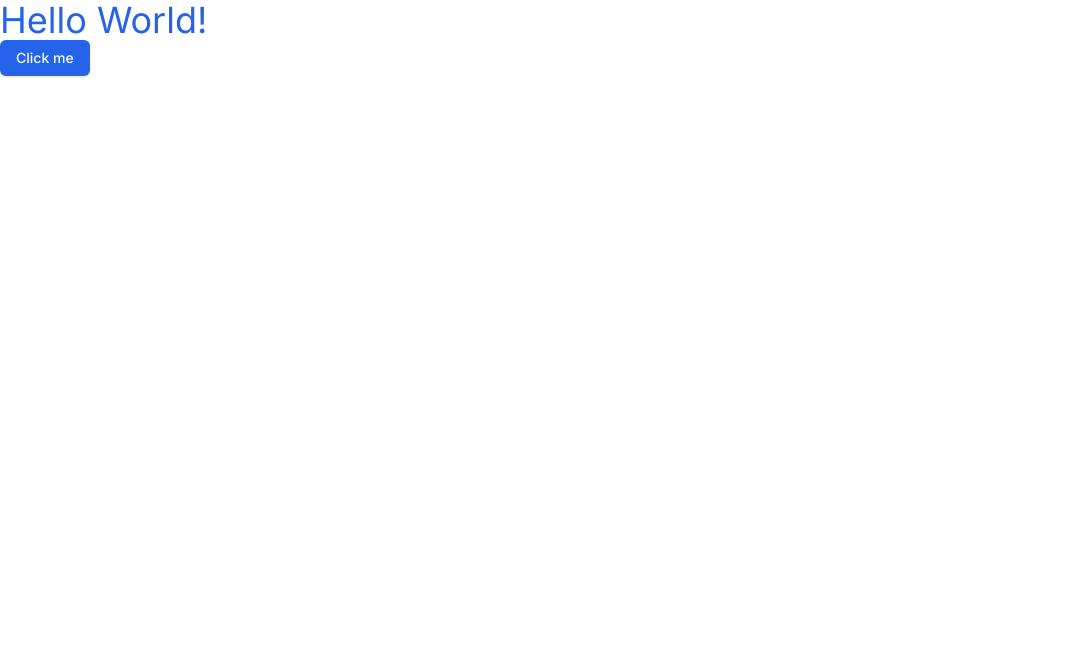
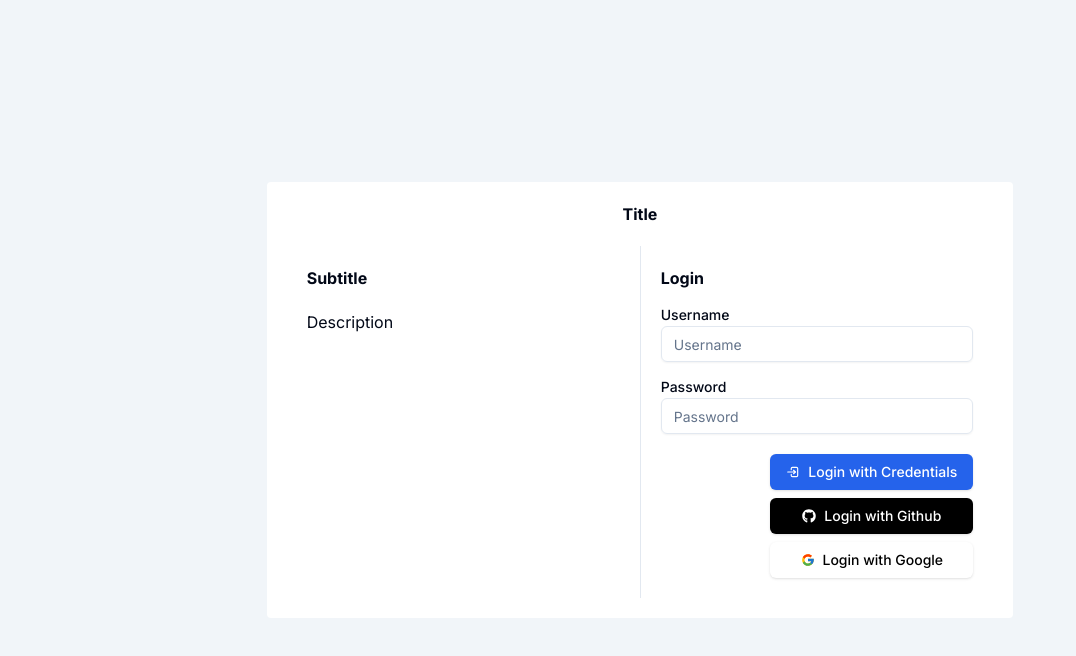
Before and after one commit to rtsarakaki/boilerplate-nextjs-with-jest-tailwind, a Next.js app: page / in a window 1280 px wide. Shown: the top 656 px of the page, without its empty margins (0-1076 px from the left). Built offline with nearby package versions, Linux system fonts and the light colour scheme.

Commit message:
feat(authentication): github social login

```diff
--- a/package.json
+++ b/package.json
@@ -26,6 +26,7 @@
     "class-variance-authority": "^0.7.0",
     "clsx": "^2.1.1",
     "next": "14.2.4",
+    "next-auth": "^4.24.7",
     "react": "^18",
     "react-dom": "^18",
     "tailwind-merge": "^2.3.0",
--- /dev/null
+++ b/src/app/api/auth/[...nextauth]/route.ts
@@ -0,0 +1,13 @@
+import NextAuth from 'next-auth'
+import GitHubProvider from 'next-auth/providers/github'
+
+const handler = NextAuth({
+  providers: [
+    GitHubProvider({
+      clientId: process.env.GITHUB_ID ?? '',
+      clientSecret: process.env.GITHUB_SECRET ?? ''
+    })
+  ]
+})
+
+export { handler as GET, handler as POST }
--- a/src/app/auth/page.tsx
+++ /dev/null
@@ -1,36 +0,0 @@
-import React from 'react'
-import Header from '@/components/building-blocks/headers/header'
-import InputWithLabel from '@/components/building-blocks/inputs/input-with-label'
-import { Button } from '@/components/ui/button'
-import { TbLogin2 } from 'react-icons/tb'
-
-export default function page() {
-  return (
-    <div>
-      <div className="flex items-center justify-center w-full h-screen bg-slate-100">
-        <div className="w-7/12 bg-white p-5 rounded-sm">
-          <div className="flex items-center  justify-center  w-full">
-            <Header className="pb-5" text="Title" size="3" />
-          </div>
-          <div className="flex">
-            <div className="w-full h-full p-5">
-              <Header text="Subtitle" size="2" />
-              <p className="mt-5">Description</p>
-            </div>
-            <div className="border-l w-full h-full p-5">
-              <Header text="Login" size="2" />
-              <InputWithLabel label="Username" type="text" />
-              <InputWithLabel label="Password" type="password" />
-              <div className="flex justify-end mt-5 w-full">
-                <Button className="gap-2">
-                  <TbLogin2 />
-                  Login
-                </Button>
-              </div>
-            </div>
-          </div>
-        </div>
-      </div>
-    </div>
-  )
-}
--- a/src/app/layout.tsx
+++ b/src/app/layout.tsx
@@ -1,35 +1,35 @@
-import type { Metadata } from "next";
-import "@/styles/globals.css";
+import type { Metadata } from 'next'
+import '@/styles/globals.css'
 
-import { Inter as FontSans } from "next/font/google";
-import { cn } from "@/lib/utils";
+import { Inter as FontSans } from 'next/font/google'
+import { cn } from '@/lib/utils'
 
 const fontSans = FontSans({
-  subsets: ["latin"],
-  variable: "--font-sans",
-});
+  subsets: ['latin'],
+  variable: '--font-sans'
+})
 
 export const metadata: Metadata = {
   title: process.env.APP_TITLE,
-  description: process.env.APP_DESCRIPTION,
-};
+  description: process.env.APP_DESCRIPTION
+}
 
-export default function RootLayout({
-  children,
+export default async function RootLayout({
+  children
 }: Readonly<{
-  children: React.ReactNode;
+  children: React.ReactNode
 }>) {
   return (
     <html lang="en" suppressHydrationWarning>
       <head />
       <body
         className={cn(
-          "min-h-screen bg-background font-sans antialiased",
-          fontSans.variable,
+          'min-h-screen bg-background font-sans antialiased',
+          fontSans.variable
         )}
       >
         {children}
       </body>
     </html>
-  );
+  )
 }
--- a/src/app/page.tsx
+++ b/src/app/page.tsx
@@ -1,10 +1,36 @@
-import { Button } from "@/components/ui/button";
+import React from 'react'
+import Header from '@/components/building-blocks/headers/header'
+import InputWithLabel from '@/components/building-blocks/inputs/input-with-label'
+import LoginButton from '@/components/building-blocks/auth/login-button'
 
 export default function Home() {
   return (
     <div>
-      <p className="text-primary text-4xl">Hello World!</p>
-      <Button className="bg-primary">Click me</Button>
+      <div className="flex items-center justify-center w-full h-screen bg-slate-100">
+        <div className="w-7/12 bg-white p-5 rounded-sm">
+          <div className="flex items-center  justify-center  w-full">
+            <Header className="pb-5" text="Title" size="3" />
+          </div>
+          <div className="flex">
+            <div className="w-full h-full p-5">
+              <Header text="Subtitle" size="2" />
+              <p className="mt-5">Description</p>
+            </div>
+            <div className="border-l w-full h-full p-5">
+              <Header text="Login" size="2" />
+              <InputWithLabel label="Username" type="text" id="username" />
+              <InputWithLabel label="Password" type="password" id="password" />
+              <div className="flex justify-end mt-5 w-full">
+                <div className="flex flex-col gap-2">
+                  <LoginButton provider="custom" callbackUrl="/portal" />
+                  <LoginButton provider="github" callbackUrl="/portal" />
+                  <LoginButton provider="google" callbackUrl="/portal" />
+                </div>
+              </div>
+            </div>
+          </div>
+        </div>
+      </div>
     </div>
-  );
+  )
 }
--- /dev/null
+++ b/src/app/portal/page.tsx
@@ -0,0 +1,19 @@
+import LogoutButton from '@/components/building-blocks/auth/logout-button'
+import { getServerSession } from 'next-auth'
+import { redirect } from 'next/navigation'
+
+export default async function Page() {
+  const session = await getServerSession()
+
+  if (!session) {
+    redirect('/')
+  }
+
+  return (
+    <div>
+      <p className="text-primary text-4xl">Olá {session?.user?.name}</p>
+      <div>Dashboard</div>
+      <LogoutButton />
+    </div>
+  )
+}
--- /dev/null
+++ b/src/components/building-blocks/auth/login-button.tsx
@@ -0,0 +1,50 @@
+'use client'
+
+import { Button } from '@/components/ui/button'
+import { TbLogin2 } from 'react-icons/tb'
+import { FaGithub } from 'react-icons/fa6'
+import { FcGoogle } from 'react-icons/fc'
+import { signIn } from 'next-auth/react'
+
+type componentProps = {
+  text?: string
+  provider: 'github' | 'google' | 'custom'
+  callbackUrl: string
+}
+
+function getButtonProps(provider: string, text?: string) {
+  switch (provider) {
+    case 'github':
+      return {
+        icon: <FaGithub />,
+        style: 'bg-black text-white',
+        text: text || 'Login with Github'
+      }
+    case 'google':
+      return {
+        icon: <FcGoogle />,
+        style: 'bg-white text-black',
+        text: text || 'Login with Google'
+      }
+    default:
+      return {
+        icon: <TbLogin2 />,
+        style: 'bg-primary text-white',
+        text: text || 'Login with Credentials'
+      }
+  }
+}
+
+export default function LoginButton(props: componentProps) {
+  const { icon, style, text } = getButtonProps(props.provider, props.text)
+
+  return (
+    <Button
+      className={`gap-2 ${style}`}
+      onClick={() => signIn(props.provider, { callbackUrl: props.callbackUrl })}
+    >
+      {icon}
+      {text}
+    </Button>
+  )
+}
--- /dev/null
+++ b/src/components/building-blocks/auth/logout-button.tsx
@@ -0,0 +1,18 @@
+'use client'
+
+import { Button } from '@/components/ui/button'
+import { TbLogout } from 'react-icons/tb'
+import { signOut } from 'next-auth/react'
+
+type componentProps = {
+  text?: string
+}
+
+export default function LogoutButton(props: componentProps) {
+  return (
+    <Button className={`bg-primary`} onClick={() => signOut()}>
+      <TbLogout />
+      {props.text || 'Logout'}
+    </Button>
+  )
+}
--- a/src/components/building-blocks/inputs/input-with-label.tsx
+++ b/src/components/building-blocks/inputs/input-with-label.tsx
@@ -5,15 +5,16 @@ type componentProps = {
   label: string
   placeHolder?: string
   type: string
+  id: string
 }
 
 export default function InputWithLabel(props: componentProps) {
   return (
     <div className="mt-3">
-      <Label htmlFor="inputWithLabel">{props.label}</Label>
+      <Label htmlFor={`${props.id}_input`}>{props.label}</Label>
       <Input
         type={props.type}
-        id="inputWithLabel"
+        id={`${props.id}_input`}
         placeholder={props.placeHolder || props.label}
       />
     </div>
```
Also changed, not shown: 2 other files (tests, documents, lock files or other folders).
